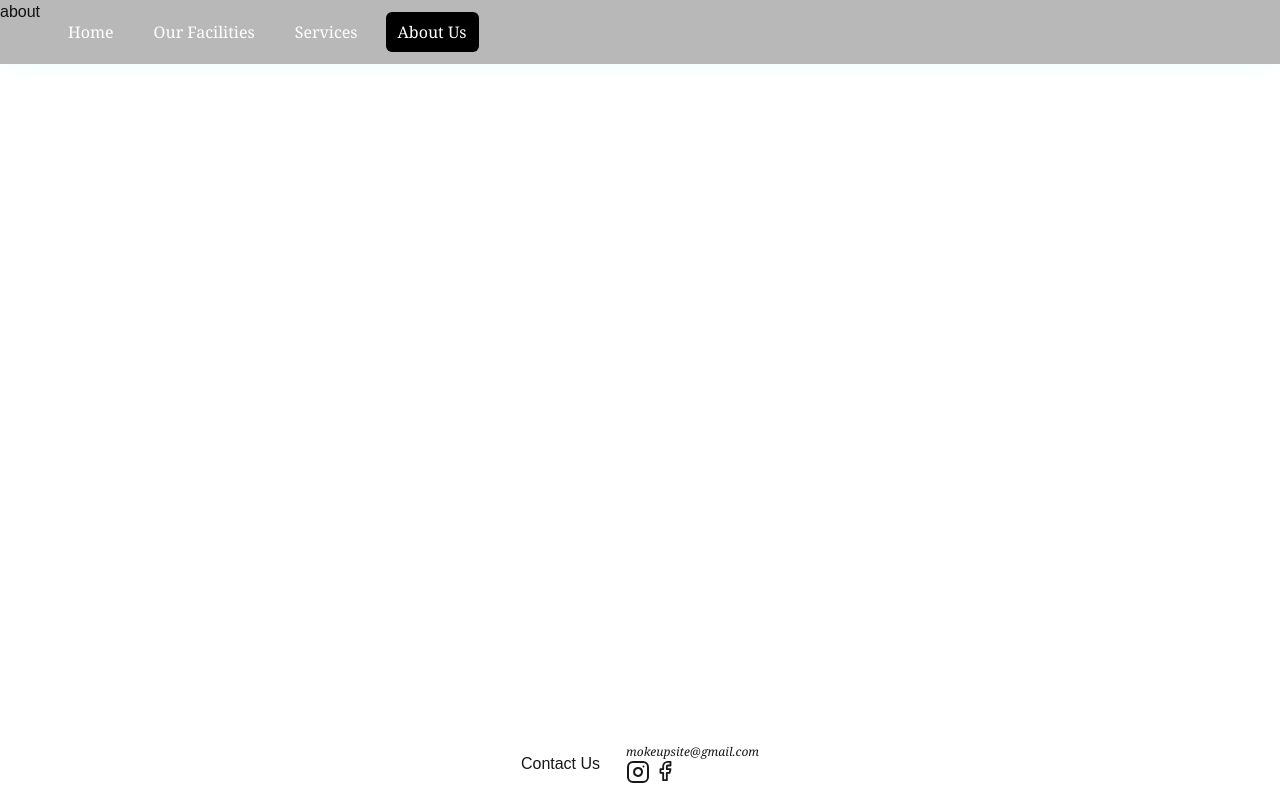
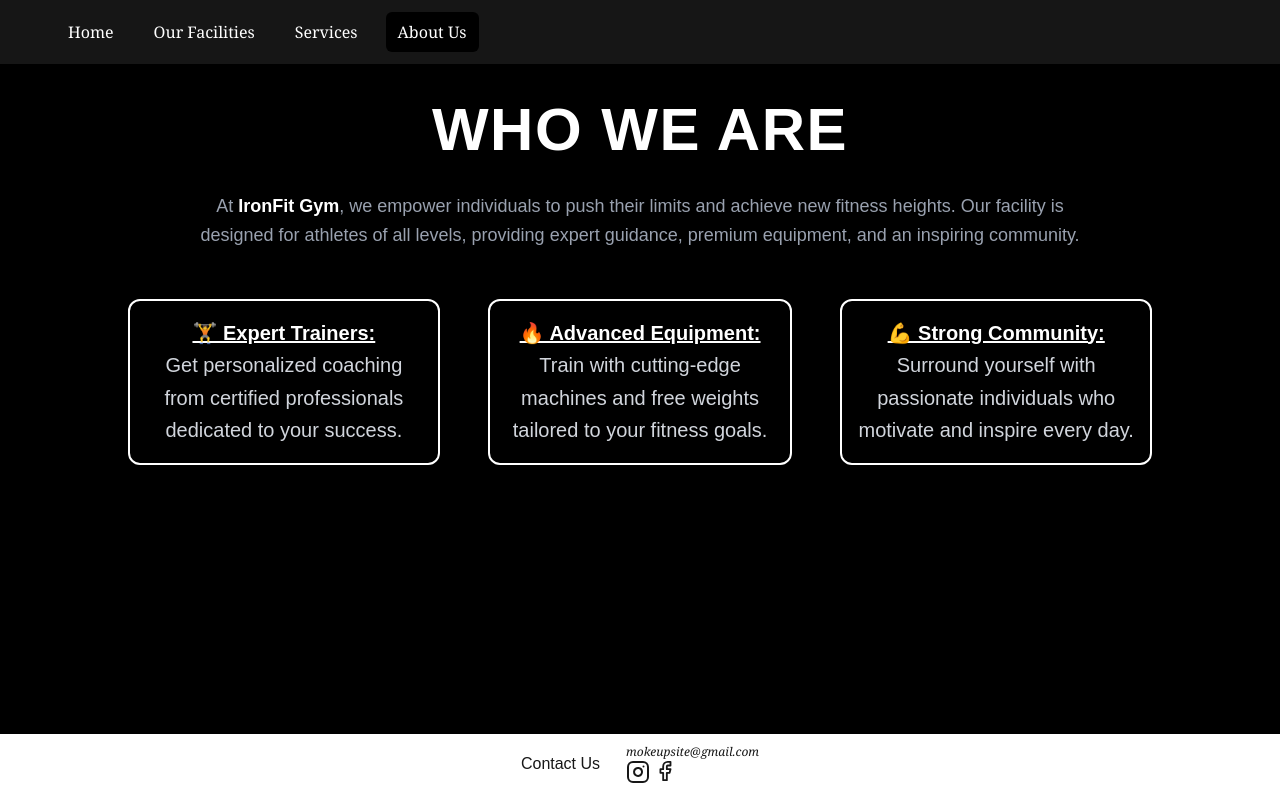
Before and after one commit to raisuman0077/static-gym-site, a Next.js app: page /about-us in a window 1280 px wide. Built offline with nearby package versions, Linux system fonts and the light colour scheme.

Commit message:
completed

```diff
--- a/package.json
+++ b/package.json
@@ -12,6 +12,7 @@
     "@headlessui/react": "^2.2.0",
     "@heroicons/react": "^2.2.0",
     "@tailwindcss/postcss": "^4.0.3",
+    "framer-motion": "^12.4.2",
     "lucide-react": "^0.475.0",
     "next": "15.1.6",
     "react": "^19.0.0",
--- a/src/app/about-us/page.tsx
+++ b/src/app/about-us/page.tsx
@@ -1,3 +1,49 @@
 export default function Page() {
-  return <div className="bg-white min-h-[92dvh]">about</div>;
+  return (
+    <div className="bg-black pt-25 min-h-[92dvh] flex flex-col items-center text-white border-b-2 border-white">
+      <div className="max-w-4xl text-center space-y-8">
+        <h1 className="text-6xl font-bold text-white uppercase tracking-wide">
+          Who We Are
+        </h1>
+        <p className="text-lg text-gray-400 leading-relaxed">
+          At <span className="font-semibold text-white">IronFit Gym</span>, we empower
+          individuals to push their limits and achieve new fitness heights. Our facility
+          is designed for athletes of all levels, providing expert guidance, premium
+          equipment, and an inspiring community.
+        </p>
+      </div>
+
+      <div className="w-full max-w-5xl text-center mt-12 space-y-8">
+        <div className="flex flex-col md:flex-row justify-between gap-12">
+          <p className="text-xl text-gray-300 leading-relaxed max-w-md border-2 border-white rounded-xl p-4 text-center">
+            <span className="text-white font-semibold underline">
+              🏋️ Expert Trainers:
+            </span>
+            <p>
+              Get personalized coaching from certified professionals dedicated to your
+              success.
+            </p>
+          </p>
+          <p className="text-xl text-gray-300 leading-relaxed max-w-md border-2 border-white rounded-xl p-4 text-center">
+            <span className="text-white font-semibold underline">
+              🔥 Advanced Equipment:
+            </span>
+            <p>
+              Train with cutting-edge machines and free weights tailored to your fitness
+              goals.
+            </p>
+          </p>
+          <p className="text-xl text-gray-300 leading-relaxed max-w-md border-2 border-white rounded-xl p-4 text-center">
+            <span className="text-white font-semibold flex-wrap underline">
+              💪 Strong Community:
+            </span>
+            <p>
+              Surround yourself with passionate individuals who motivate and inspire every
+              day.
+            </p>
+          </p>
+        </div>
+      </div>
+    </div>
+  );
 }
--- a/src/app/service/page.tsx
+++ b/src/app/service/page.tsx
@@ -1,3 +1,48 @@
+import { Dumbbell, HeartPulse, Utensils, Activity } from "lucide-react";
+
+const services = [
+  {
+    id: 1,
+    title: "Personal Training",
+    icon: <Dumbbell />,
+    desc: "Get one-on-one training with expert guidance.",
+  },
+  {
+    id: 2,
+    title: "Cardio Programs",
+    icon: <Activity />,
+    desc: "Improve your stamina with specialized cardio sessions.",
+  },
+  {
+    id: 3,
+    title: "Health & Wellness",
+    icon: <HeartPulse />,
+    desc: "Stay fit and healthy with our wellness programs.",
+  },
+  {
+    id: 4,
+    title: "Nutrition Guidance",
+    icon: <Utensils />,
+    desc: "Personalized meal plans for better results.",
+  },
+];
+
 export default function Page() {
-  return <div className="min-h-[92dvh]">service</div>;
+  return (
+    <div className="min-h-[92dvh] pt-20 px-6 bg-gray-900 text-white">
+      <h2 className="text-4xl font-bold text-center mb-10">Our Services</h2>
+      <div className="grid grid-cols-1 sm:grid-cols-2 md:grid-cols-2 gap-6">
+        {services.map((service) => (
+          <div
+            key={service.id}
+            className="bg-gray-800 p-6 rounded-2xl shadow-lg text-center flex flex-col items-center hover:bg-gray-700 transition"
+          >
+            <div className="text-5xl text-red-500 mb-4">{service.icon}</div>
+            <h3 className="text-xl font-semibold mb-2">{service.title}</h3>
+            <p className="text-gray-300">{service.desc}</p>
+          </div>
+        ))}
+      </div>
+    </div>
+  );
 }
--- a/src/components/Navbar/index.tsx
+++ b/src/components/Navbar/index.tsx
@@ -24,13 +24,13 @@ function classNames(...classes: string[]) {
 }
 
 export default function Navbar() {
-  const currentPath = usePathname();
+  const currentPath = usePathname() ?? "";
 
   return (
     <Disclosure
       as="nav"
       className={`fixed w-full top-0 ${
-        currentPath === "/facility"
+        ["/facility", "/service", "/about-us"].includes(currentPath)
           ? "bg-[rgba(66,66,66,0.34)] "
           : "bg-[rgba(0,0,0,0.28)] shadow-lg shadow-cyan-50/40 "
       } z-10000`}
```
Also changed, not shown: 1 other file (tests, documents, lock files or other folders).
